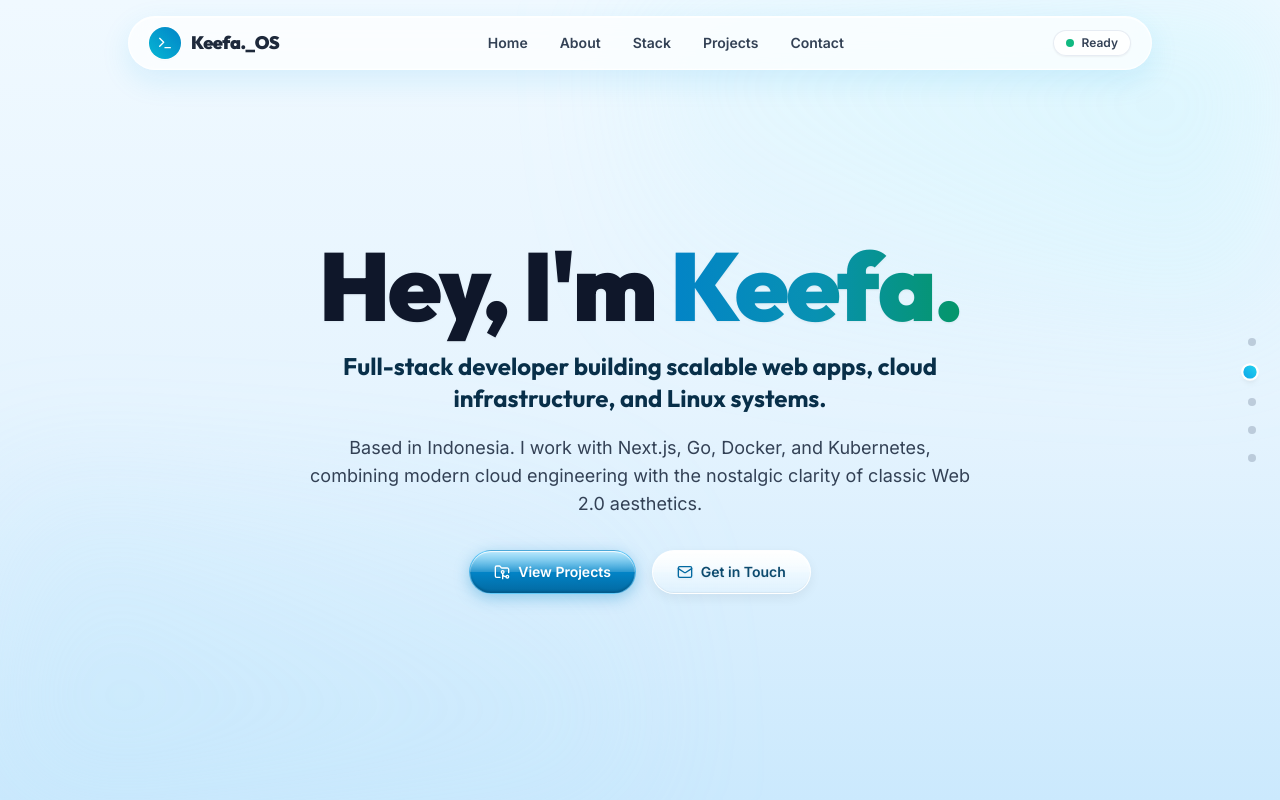
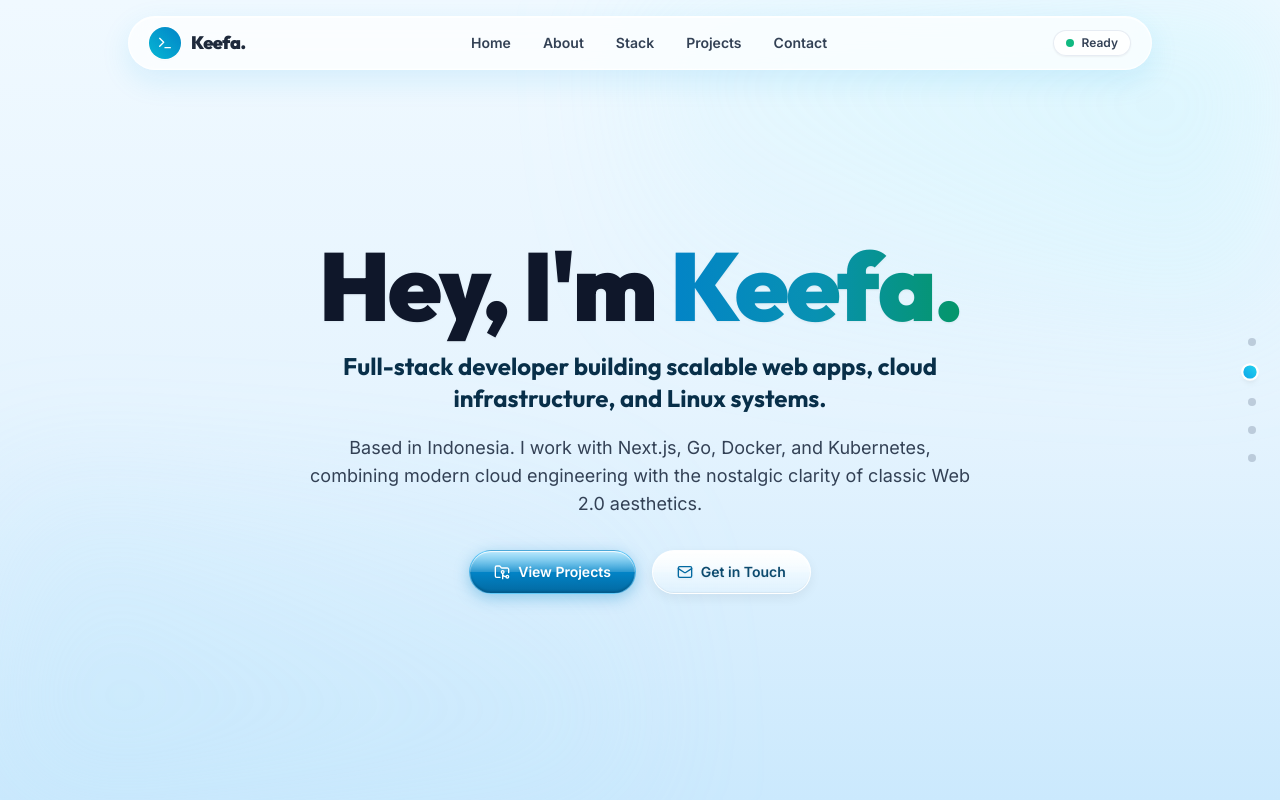
Before and after one commit to keefalegends/whoami, a Next.js app: page / in a window 1280 px wide. Shown: the top 800 px of the page. Built offline with nearby package versions, Linux system fonts and the light colour scheme.

Commit message:
feat: rename the name

```diff
--- a/src/app/layout.tsx
+++ b/src/app/layout.tsx
@@ -17,12 +17,12 @@ const inter = Inter({
 });
 
 export const metadata: Metadata = {
-  title: "Keefa Youra Pambudi | Keefa._OS Portfolio",
+  title: "Keefa Youra Pambudi | Keefa. Portfolio",
   description:
     "Full-Stack Developer · DevOps Enthusiast · Linux User based in Indonesia. Exploring the crisp aquatic Frutiger Aero aesthetic with high performance web tech.",
   keywords: [
     "Keefa Youra Pambudi",
-    "Keefa._OS",
+    "Keefa.",
     "Full-Stack Developer",
     "DevOps",
     "Linux Enthusiast",
@@ -31,11 +31,11 @@ export const metadata: Metadata = {
   ],
   authors: [{ name: "Keefa Youra Pambudi" }],
   openGraph: {
-    title: "Keefa Youra Pambudi | Keefa._OS",
+    title: "Keefa Youra Pambudi | Keefa.",
     description:
       "Full-Stack Developer · DevOps Enthusiast · Linux User. Built with nostalgic Frutiger Aero aqua aesthetic.",
     url: "https://keefaos.dev",
-    siteName: "Keefa._OS Portfolio",
+    siteName: "Keefa. Portfolio",
     locale: "id_ID",
     type: "website",
   },
--- a/src/components/navbar.tsx
+++ b/src/components/navbar.tsx
@@ -42,7 +42,7 @@ export function Navbar() {
             <Terminal className="w-4 h-4" />
           </div>
           <span className="font-outfit font-black text-lg tracking-tight text-slate-800">
-            Keefa._OS
+            Keefa.
           </span>
         </a>
 
```
